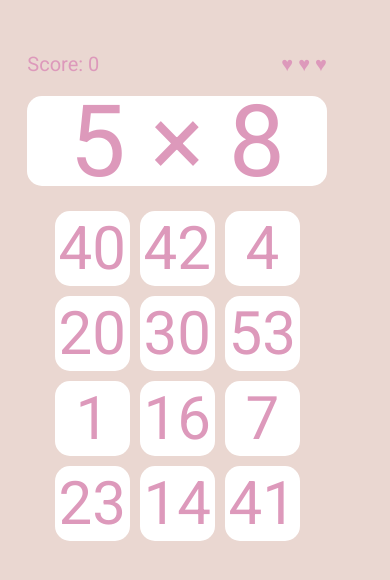
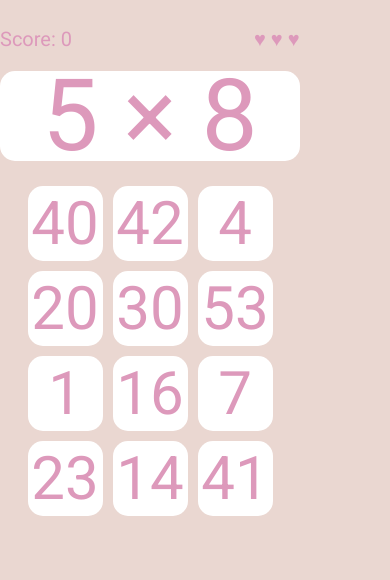
Before and after one commit to ogavashi/NewMathTrainer, a plain HTML site: page index.html in a window 390 px wide. Drawn offline with Linux system fonts and the light colour scheme.

Commit message:
Add files via upload

```diff
--- a/style.css
+++ b/style.css
@@ -97,8 +97,8 @@ body {
     display: flex;
     justify-content: center;
     position: fixed;
-    top: 5%;
-    left: 7%;
+    top: 2%;
+    left: 0%;
   }
 
   #trainer {
```
